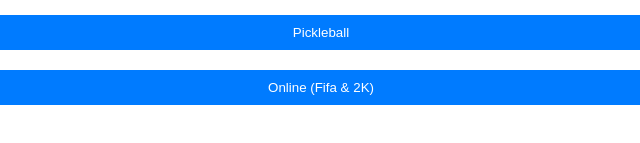
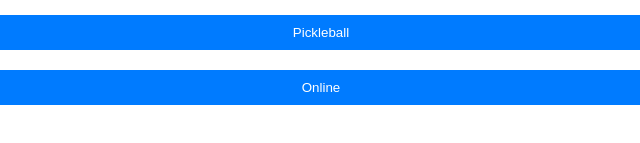
Before and after one commit to dee-ah-nuh/ultimateTeam, a plain HTML site: page frontend/choose-sport.html in a window 1280 px wide. Shown: the part 191-334 px from the top of the page, 329-969 px from the left. Drawn offline with Linux system fonts and the light colour scheme.

Commit message:
Update choose-sport.html

```diff
--- a/frontend/choose-sport.html
+++ b/frontend/choose-sport.html
@@ -13,7 +13,7 @@
             <button class="sport-btn">Soccer</button>
             <button class="sport-btn">Basketball</button>
             <button class="sport-btn">Pickleball</button>
-            <button class="sport-btn">Online (Fifa & 2K)</button>
+            <button class="sport-btn">Online</button>
         </div>
     </div>
     <!-- Link to the choose-sport.js script -->
```
